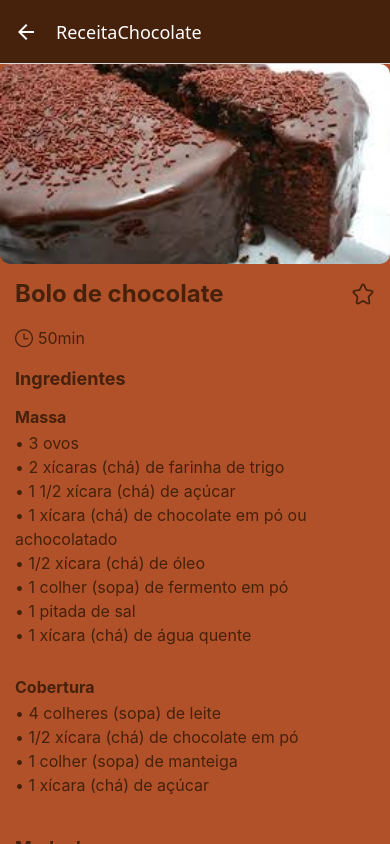
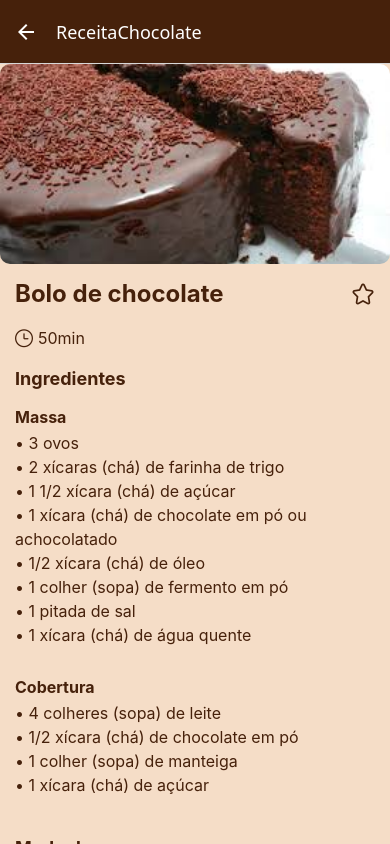
Before and after one commit to heloisamariasl/cozinhando, a React Native app: screen /ReceitaChocolate in a window 390 px wide. Built offline with nearby package versions, Linux system fonts and the light colour scheme.

Commit message:
Revert "brito chegando"

```diff
--- a/screens/TelaReceitaChocolate.js
+++ b/screens/TelaReceitaChocolate.js
@@ -77,7 +77,7 @@ export default function TelaReceitaChocolate() {
 const styles = StyleSheet.create({
   container: {
     flex: 1,
-    backgroundColor: '#B15129'
+    backgroundColor: '#F5DDC7'
   },
   imagem: {
     width: '100%',
```
Also changed, not shown: assets/trigo2.jpg (deleted).
